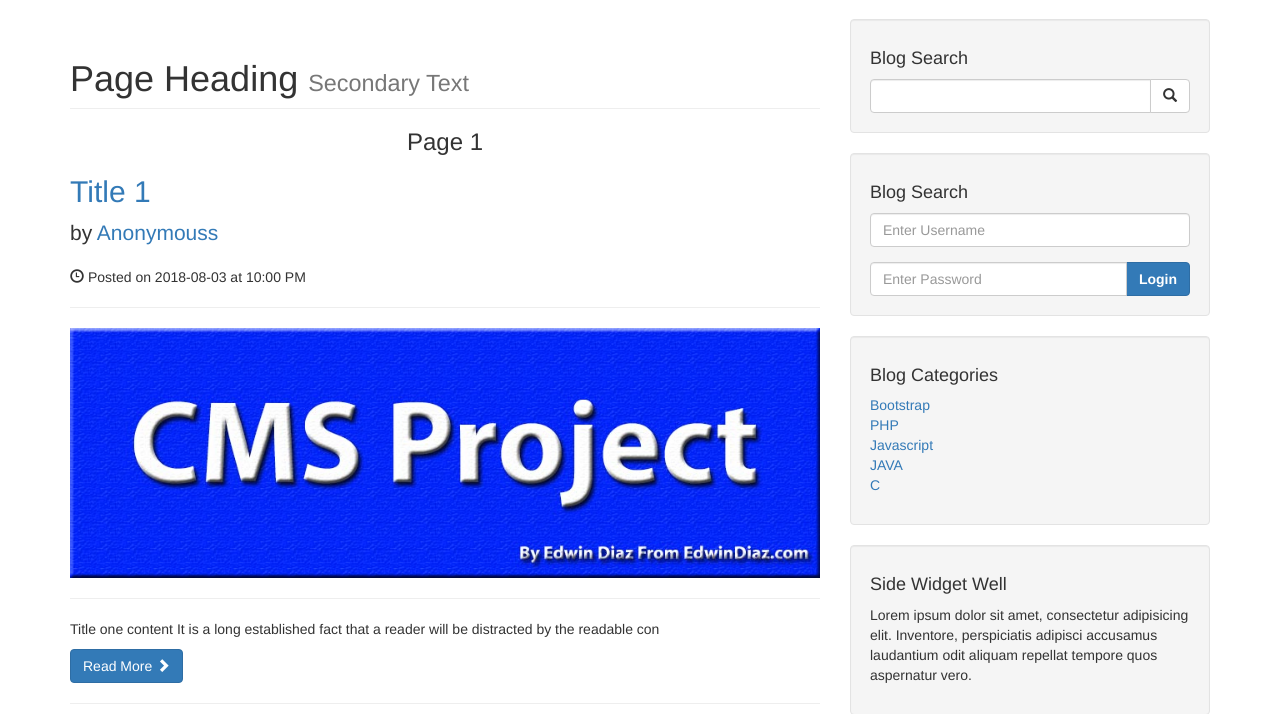
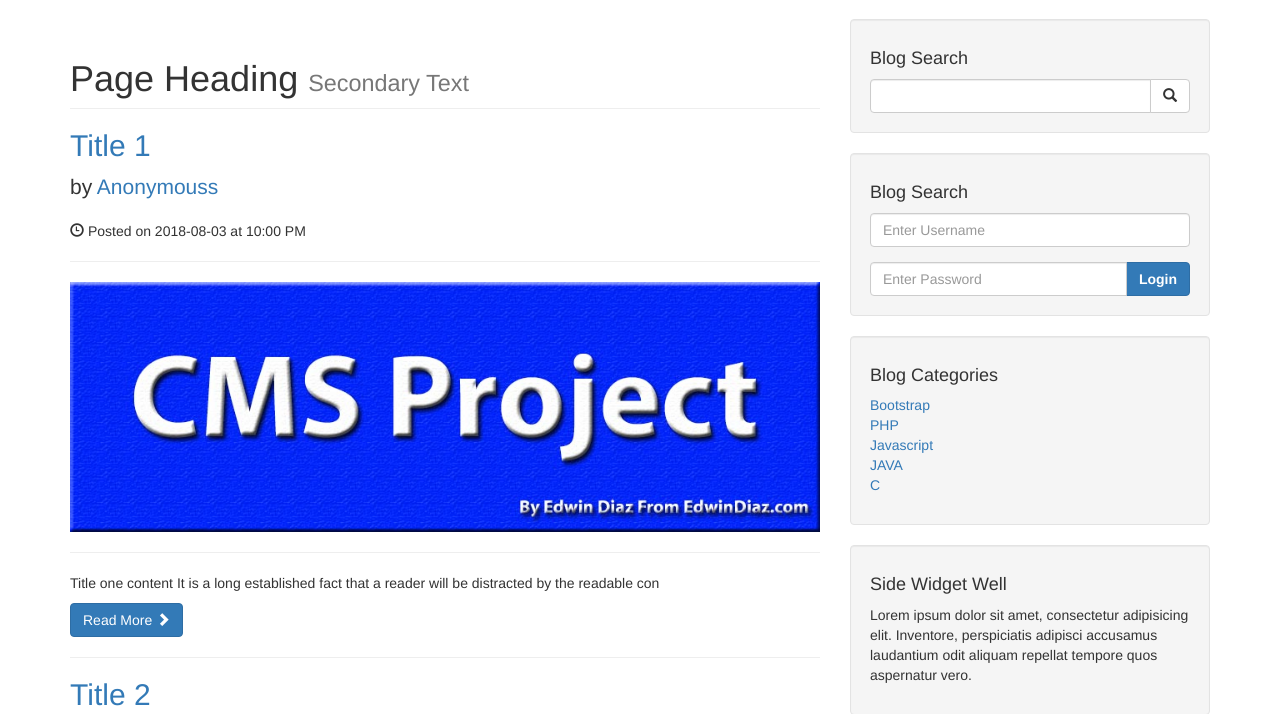
Before and after one commit to murtaza98/blogging-site-cms, a PHP site: page /index.php?page=1 in a window 1280 px wide. Shown: the part 51-765 px from the top of the page. Run offline with PHP 8.4, Linux system fonts and the light colour scheme; data comes from the database, SQL or seed files in the repository.

Commit message:
minor changes in pagination

```diff
--- a/index.php
+++ b/index.php
@@ -22,7 +22,7 @@
 
                     if(isset($_GET["page"])){
                         $current_page = $_GET["page"];
-                        echo "<h3 class = 'text-center'></u>Page {$current_page}</u></h3>";
+//                        echo "<h3 class = 'text-center'></u>Page {$current_page}</u></h3>";
                     }else{
                         $current_page = 1;
                     }
```
